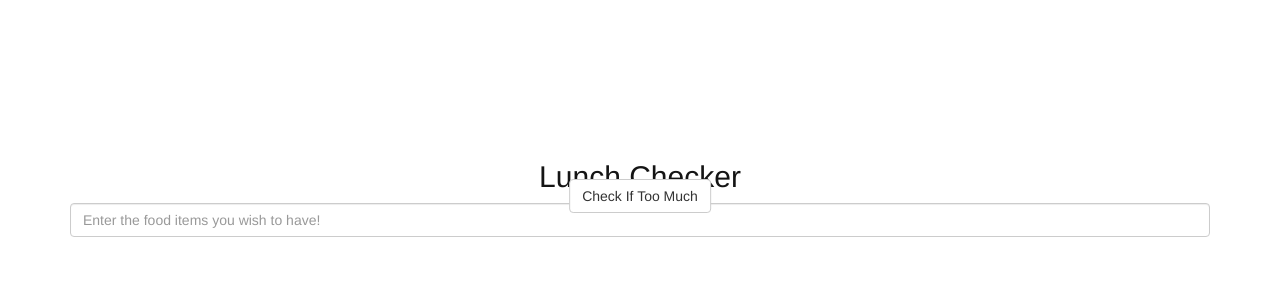
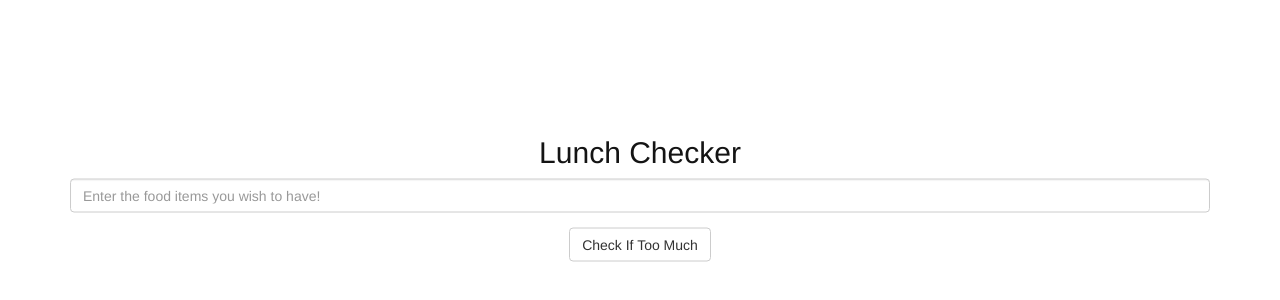
Before and after one commit to divyagahlot99/coursera_module_solutions, a plain HTML site: page module1/index.html in a window 1280 px wide. Shown: the part 204-504 px from the top of the page. Drawn offline with nearby package versions, Linux system fonts and the light colour scheme.

Commit message:
Assignment 1 submission

```diff
--- a/module1/index.html
+++ b/module1/index.html
@@ -24,7 +24,7 @@
                     <input id="lunch-menu" width="50%" type="text" placeholder="Enter the food items you wish to have!" class="form-control" ng-model="dishes">
                 </div>
                 <div class="form-group">
-                    <button class="btn btn-default centering" ng-click="checkLunch()">Check If Too Much</button>
+                    <button class="btn btn-default" ng-click="checkLunch()">Check If Too Much</button>
                 </div>
                 <div ng-show="!empty && checked" class="alert alert-success">{{message}}</div>
                 <div ng-show="empty" class="alert alert-danger">Enter some data first of all :)</div>
```
